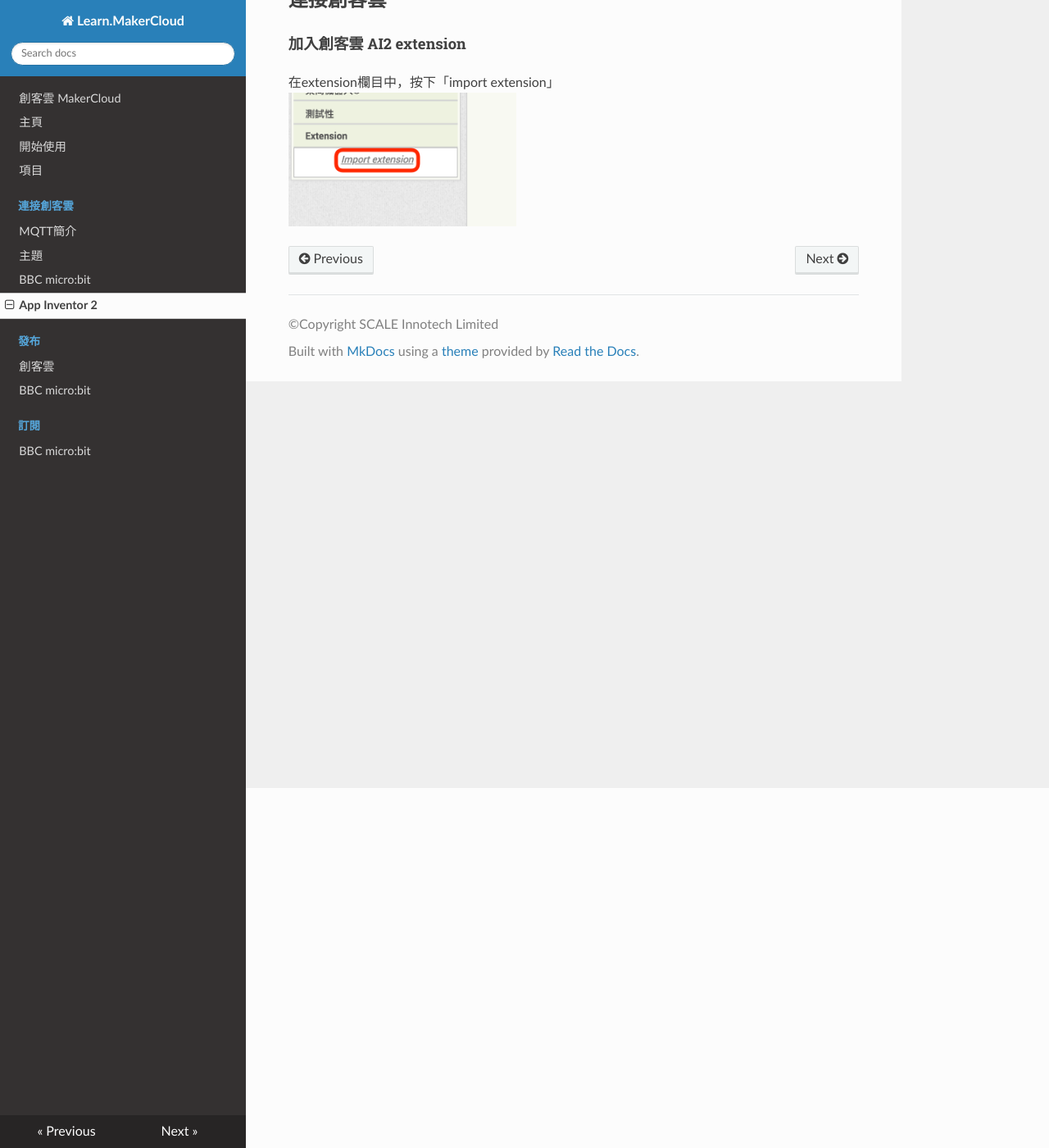
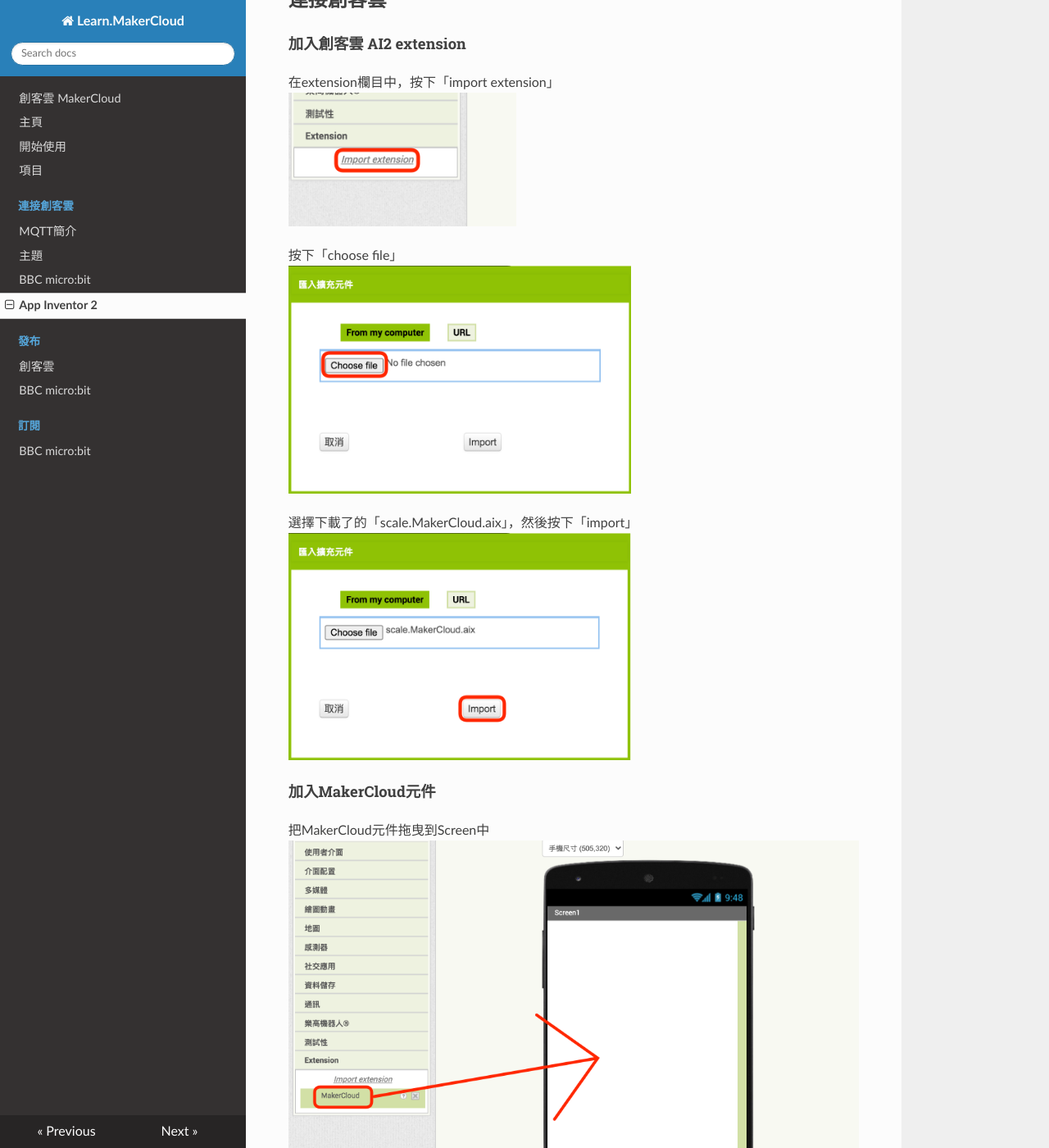
Before and after one commit to scaleinnotech/Learn.MakerCloud_en, an MkDocs documentation site: the page built from docs/ch4_connect/ai2/connect_ai2.md, in a window 1280 px wide and 1400 px high, scrolled down 439 px. Shown: the whole window at 82% size. Built offline with MkDocs 1.6.1, drawn with Linux system fonts in a browser that asks for light colours; nearby versions of some CDN libraries; some of the changed text lies outside the part shown.

Commit message:
Update connect_ai2.md

```diff
--- a/docs/ch4_connect/ai2/connect_ai2.md
+++ b/docs/ch4_connect/ai2/connect_ai2.md
@@ -13,3 +13,24 @@
 #### 加入創客雲 AI2 extension
 在extension欄目中，按下「import extension」
 ![img_1.png](img/img_1.png){:width="40%"}
+
+按下「choose file」
+![img_2.png](img/img_2.png){:width="60%"}
+
+選擇下載了的「scale.MakerCloud.aix」，然後按下「import」
+![img_3.png](img/img_3.png){:width="60%"}
+
+#### 加入MakerCloud元件
+把MakerCloud元件拖曳到Screen中
+![img_4.png](img/img_4.png){:width="100%"}
+
+#### 修改USERNAME
+創雲會紀錄使用者的名稱，所以需要在元件屬性中修改一個屬於你的USERNAME
+![img_5.png](img/img_5.png){:width="40%"}
+
+#### 加入連接創客雲積木
+加入創客雲 AI2 extension後，轉到程式設計頁面
+當screen初始化，執行「呼叫MakerCloudMQTT」
+![img_6.png](img/img_6.png){:width="100%"}
+
+這樣便成功連接創客雲MQTT
```
Also changed, not shown: docs/ch4_connect/ai2/img/img_2.png (added), docs/ch4_connect/ai2/img/img_3.png (added), docs/ch4_connect/ai2/img/img_4.png (added), docs/ch4_connect/ai2/img/img_5.png (added), docs/ch4_connect/ai2/img/img_6.png (added).
